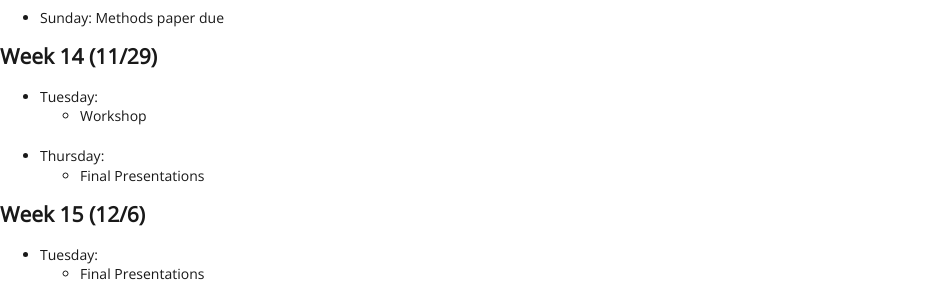
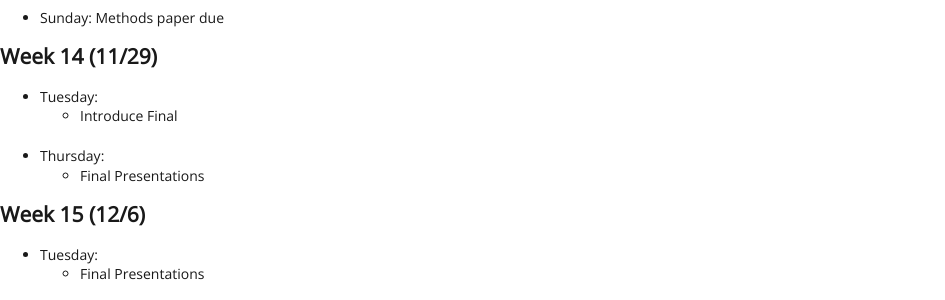
Before and after one commit to EMBrewer/dat150, a Jekyll site: the page built from _posts/2021-09-17-schedule.md, in a window 1280 px wide and 900 px high, scrolled down 2512 px. Shown: the part 514-814 px from the top of the window, without its empty margins (0-945 px from the left). Built offline with Jekyll 4.4.1, drawn with Linux system fonts in a browser that asks for light colours; our own code applies the rules of GitHub Pages for plain Markdown files.

Commit message:
Update 2021-09-17-schedule.md

```diff
--- a/_posts/2021-09-17-schedule.md
+++ b/_posts/2021-09-17-schedule.md
@@ -126,7 +126,7 @@
 
 ## Week 14 (11/29)
 - Tuesday:
-	- Workshop
+	- Introduce Final
 - Thursday:
 	- Final Presentations
 
```
